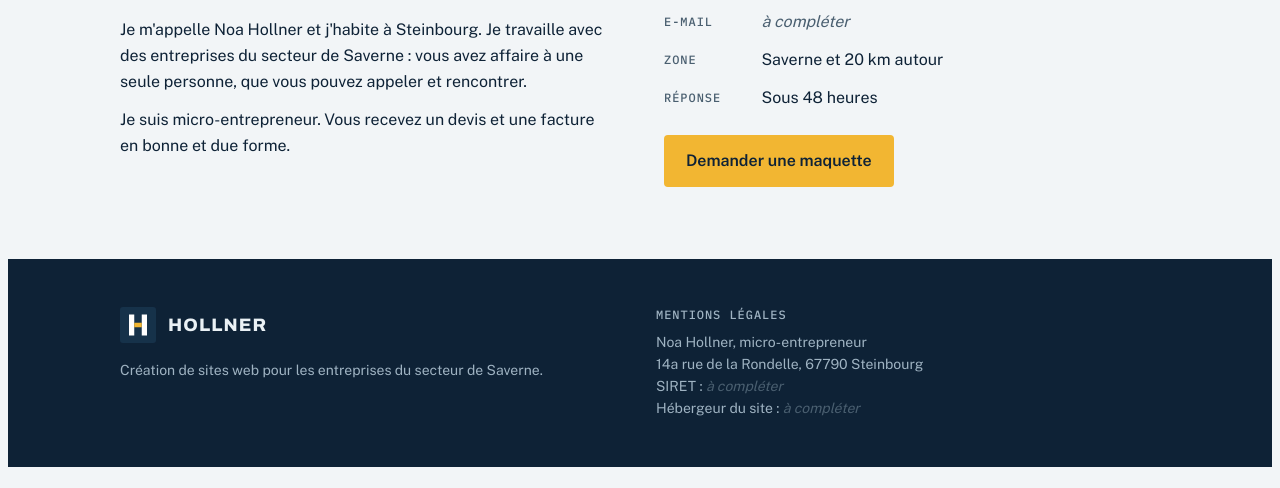
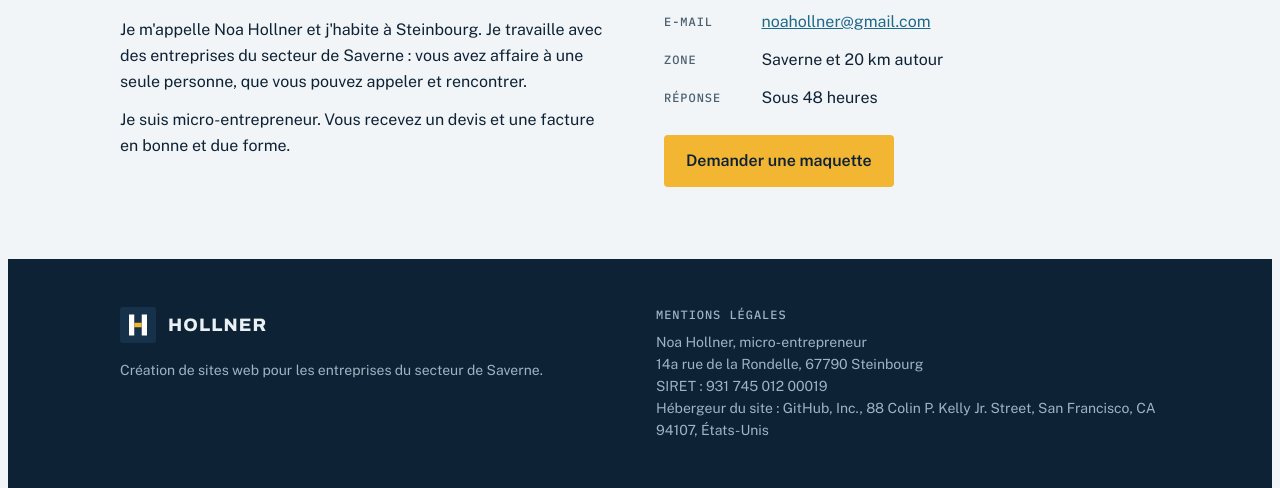
Before and after one commit to NoaHollner67/NoaHollner67.github.io, a plain HTML site: page index.html in a window 1280 px wide. Shown: the part 2462-2950 px from the top of the page. Drawn offline with nearby package versions, Linux system fonts and the light colour scheme.

Commit message:
Add files via upload

```diff
--- a/index.html
+++ b/index.html
@@ -190,7 +190,7 @@ footer .lab{color:#9FB3C2;margin-bottom:8px}
 
 <script>
 /* À compléter avant de partager le lien : laisser vide affiche « à compléter ». */
-var CONTACT={phone:"",email:"",siret:"",host:""};
+var CONTACT={phone:"06 14 86 30 73",email:"noahollner@gmail.com",siret:"931 745 012 00019",host:"GitHub, Inc., 88 Colin P. Kelly Jr. Street, San Francisco, CA 94107, États-Unis"};
 function put(id,v,link){var e=document.getElementById(id);if(!e)return;
   if(v){if(link){var a=document.createElement("a");a.href=link+v;a.textContent=v;e.appendChild(a)}else e.textContent=v}
   else{e.textContent="à compléter";e.className="todo"}}
```
